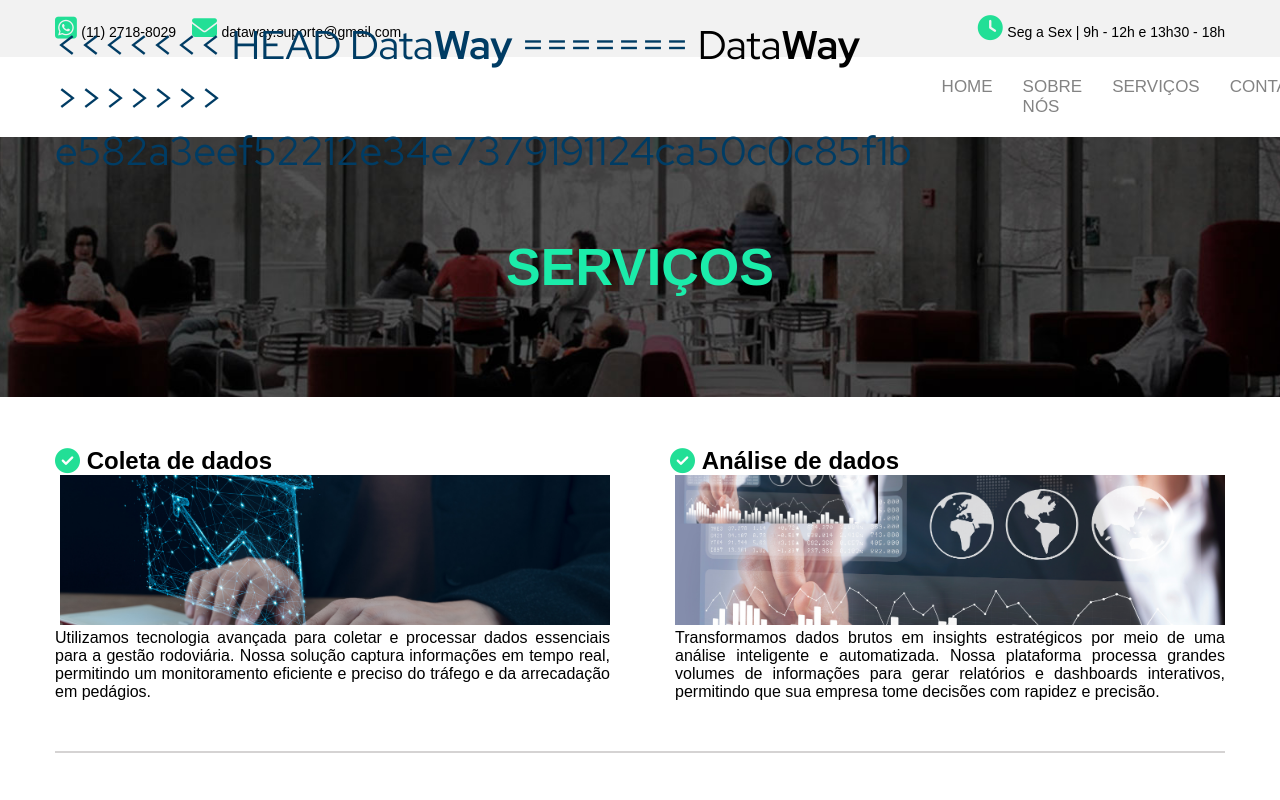
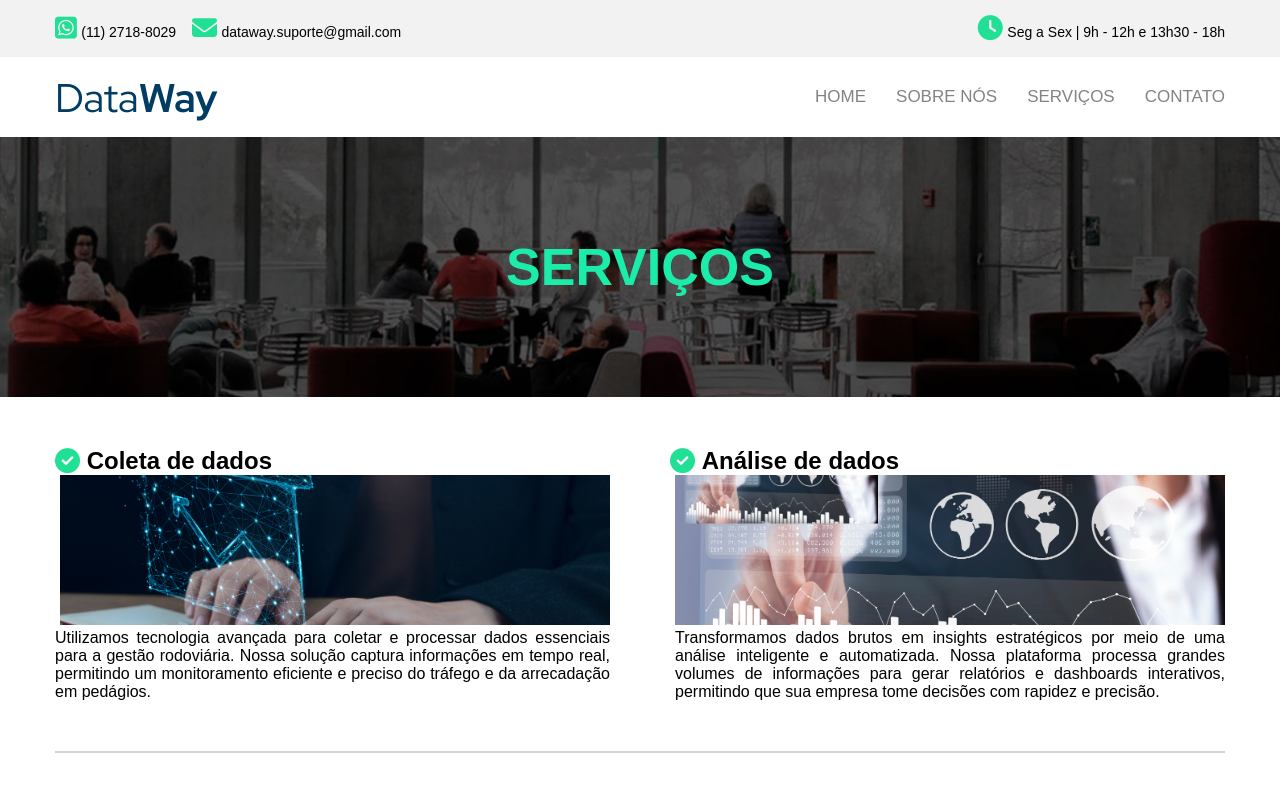
Before and after one commit to Projeto-Pesquisa-e-Inovacao-II/DataWay-System, a website: page public/servicos.html in a window 1280 px wide. Shown: the top 800 px of the page. Drawn offline with Linux system fonts and the light colour scheme; a web font is replaced by a local one.

Commit message:
update servicos

```diff
--- a/public/servicos.html
+++ b/public/servicos.html
@@ -42,11 +42,7 @@
     <header>
       <div class="container">
         <div class="logo">
-<<<<<<< HEAD
           <span>Data<b>Way</b></span>
-=======
-          <a href="/"><span>Data</span><span style="font-weight: bolder">Way</span></a>
->>>>>>> e582a3eef52212e34e7379191124ca50c0c85f1b
         </div>
         <div class="pages">
           <ul>
```
